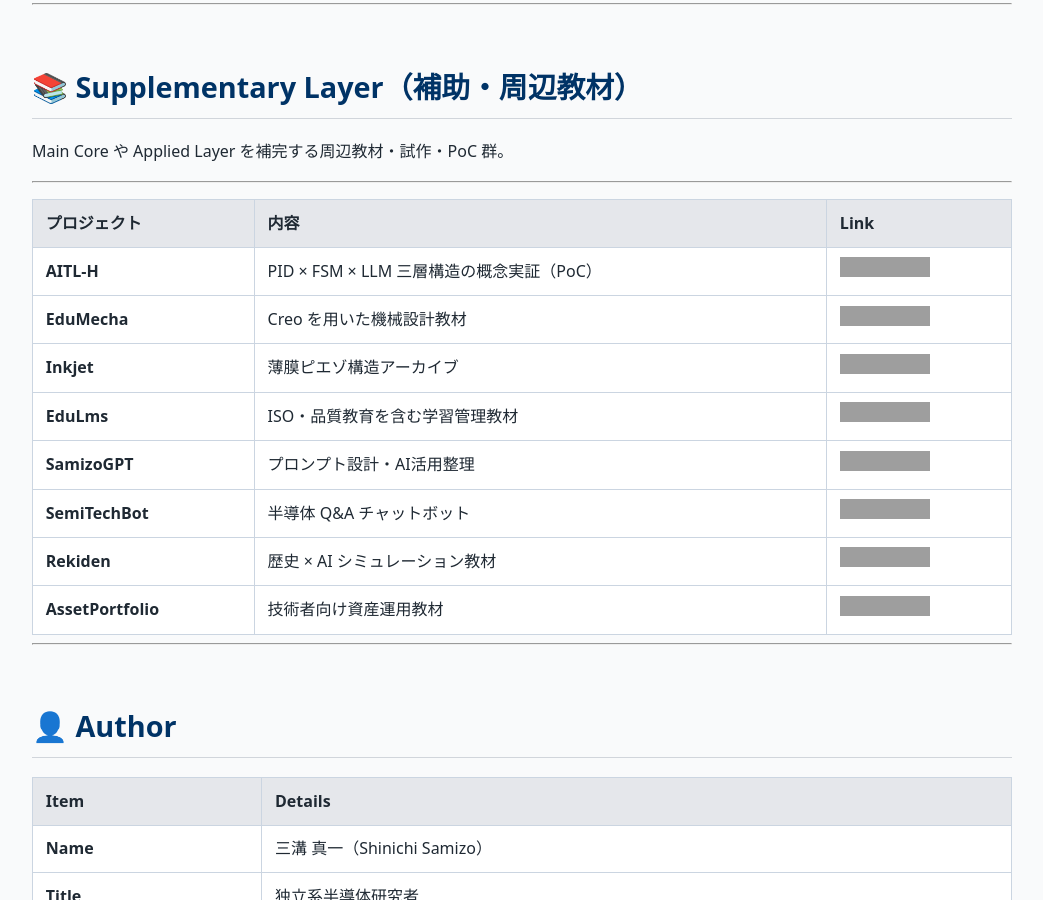
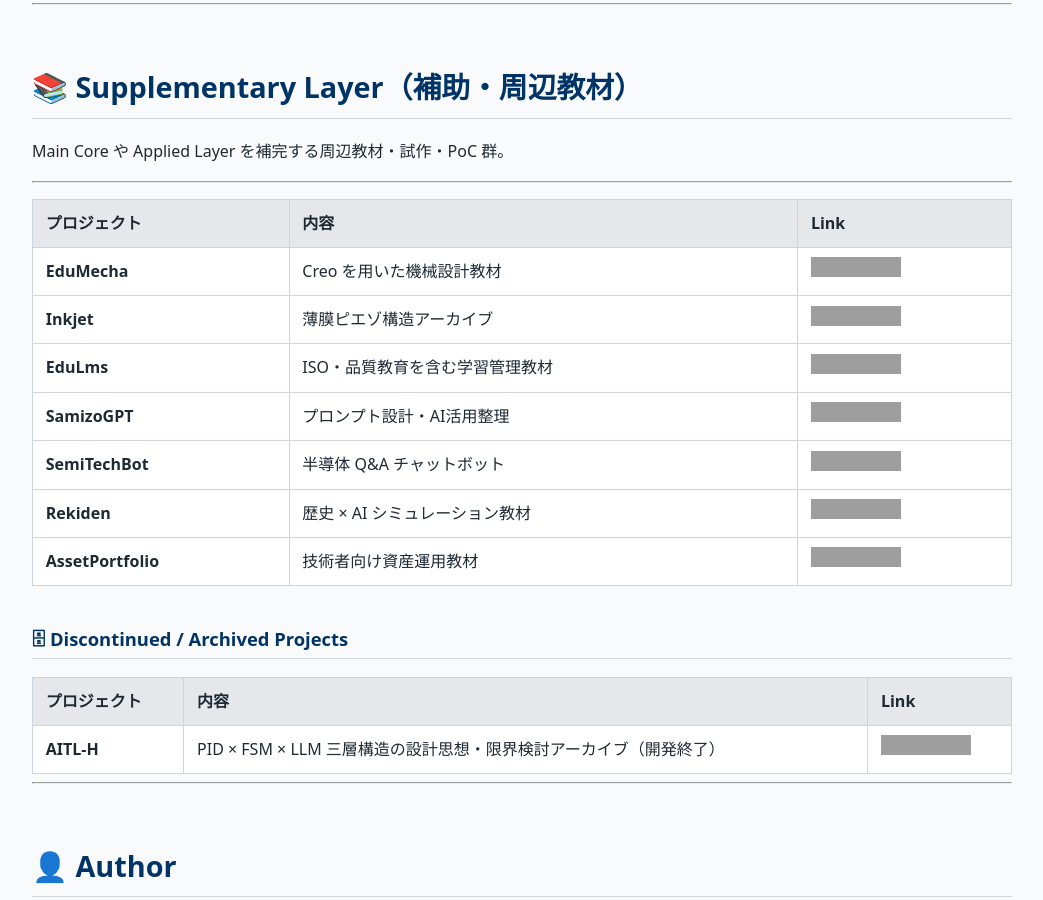
Before and after one commit to Samizo-AITL/Samizo-AITL.github.io, a Jekyll site: the page built from index.md, in a window 1280 px wide and 900 px high, scrolled down 3856 px, cut to the strip 0-900 px from the top of the window. Shown: the whole strip, without its empty margins (118-1161 px from the left). Built offline with Jekyll 4.4.1, drawn with Linux system fonts in a browser that asks for light colours; grey boxes are pictures that could not be loaded.

Commit message:
Update index.md

```diff
--- a/index.md
+++ b/index.md
@@ -158,7 +158,6 @@
 
 | プロジェクト | 内容 | Link |
 |--------------|------|------|
-| **AITL-H** | PID × FSM × LLM 三層構造の概念実証（PoC） | [![Site](https://img.shields.io/badge/View-Site-brightgreen?logo=github)](https://samizo-aitl.github.io/AITL-H/) |
 | **EduMecha** | Creo を用いた機械設計教材 | [![Site](https://img.shields.io/badge/View-Site-brightgreen?logo=github)](https://samizo-aitl.github.io/EduMecha/) |
 | **Inkjet** | 薄膜ピエゾ構造アーカイブ | [![Site](https://img.shields.io/badge/View-Site-brightgreen?logo=github)](https://samizo-aitl.github.io/Inkjet/) |
 | **EduLms** | ISO・品質教育を含む学習管理教材 | [![Site](https://img.shields.io/badge/View-Site-brightgreen?logo=github)](https://samizo-aitl.github.io/EduLms/) |
@@ -166,6 +165,12 @@
 | **SemiTechBot** | 半導体 Q&A チャットボット | [![Site](https://img.shields.io/badge/View-Site-brightgreen?logo=github)](https://samizo-aitl.github.io/SamizoGPT_SemiTechBot/) |
 | **Rekiden** | 歴史 × AI シミュレーション教材 | [![Site](https://img.shields.io/badge/View-Site-brightgreen?logo=github)](https://samizo-aitl.github.io/Rekiden/) |
 | **AssetPortfolio** | 技術者向け資産運用教材 | [![Site](https://img.shields.io/badge/View-Site-brightgreen?logo=github)](https://samizo-aitl.github.io/AssetPortfolio-StartGuide/) |
+
+### 🗄 Discontinued / Archived Projects
+
+| プロジェクト | 内容 | Link |
+|--------------|------|------|
+| **AITL-H** | PID × FSM × LLM 三層構造の設計思想・限界検討アーカイブ（開発終了） | [![Archive](https://img.shields.io/badge/View-Archive-lightgrey?logo=github)](https://samizo-aitl.github.io/AITL-H/) |
 
 ---
 
```
